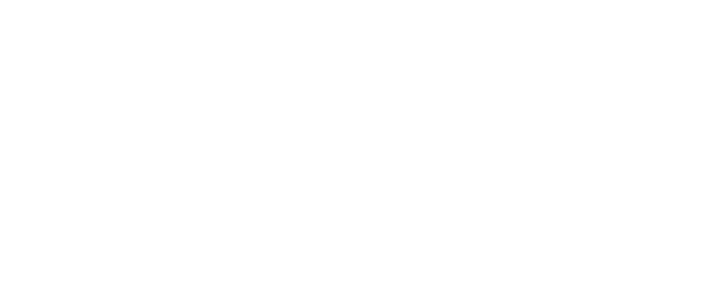
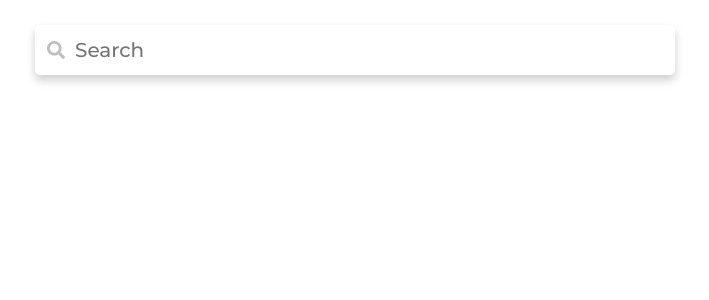
Before and after one commit to CristhianDaza/favorite-pokemon, a Vue app: page /pokemon-list in a window 1280 px wide. Shown: the top 300 px of the page, without its empty margins (285-994 px from the left). Built offline with nearby package versions, Linux system fonts and the light colour scheme.

Commit message:
Agregando input text

```diff
--- a/src/App.vue
+++ b/src/App.vue
@@ -1,5 +1,5 @@
 <template>
-  <div>
+  <div class="container">
     <router-view/>
   </div>
 </template>
--- a/src/assets/css/globalStyles.css
+++ b/src/assets/css/globalStyles.css
@@ -1,4 +1,10 @@
 @import url('https://fonts.googleapis.com/css2?family=Lato:wght@400;700&display=swap');
+
+* {
+    padding: 0;
+    margin: 0;
+    box-sizing: border-box;
+}
 
 body {
     font-family: 'Lato', sans-serif;
@@ -15,8 +21,8 @@
 }
 
 .icon {
-    height: 15px;
-    width: 15px;
+    height: 22px;
+    width: 22px;
     display: inline-block;
     padding: 5px;
     background-position: center;
@@ -31,6 +37,10 @@
     background-image: url('../img/icon/all.svg');
 }
 
+.icon-search {
+    background-image: url('../img/icon/search.svg');
+}
+
 .container {
     max-width: 50%;
     margin: 0 auto;
--- /dev/null
+++ b/src/components/UI/SearchInput.vue
@@ -0,0 +1,59 @@
+<template>
+<div class="control">
+  <input
+    type="text"
+    placeholder="Search"
+    class="input-icon"
+    @input="searchCharacter"
+  >
+  <span>
+    <i class="icon icon-search"></i>
+  </span>
+</div>
+</template>
+
+<script lang="ts">
+import { Component, Emit, Vue } from 'vue-property-decorator'
+
+@Component({
+  name: 'SearchInput'
+})
+export default class SearchInput extends Vue {
+  @Emit('search-character')
+  private searchCharacter (e: { target: { value: string } }): string {
+    return e.target.value
+  }
+}
+</script>
+
+<style scoped>
+  @import url('https://fonts.googleapis.com/css2?family=Montserrat:wght@500&display=swap');
+
+  .control {
+    position: relative;
+  }
+
+  input {
+    width: 100%;
+    height: 50px;
+    margin-top: 25px;
+    box-shadow: 0 5px 10px rgba(0, 0, 0, .2);
+    border-radius: 5px;
+    font-size: 20px;
+    border: none;
+    color: #353535;
+    font-weight: 500;
+    font-family: 'Montserrat', sans-serif;
+    padding-left: 40px;
+  }
+
+  input:focus-visible {
+    outline: none;
+  }
+
+  .icon-search {
+    position: absolute;
+    top: 39px;
+    left: 10px;
+  }
+</style>
--- a/src/components/UI/index.ts
+++ b/src/components/UI/index.ts
@@ -1,6 +1,7 @@
 import ActionButton from './ActionButton.vue'
 import HeroUnit from './HeroUnit.vue'
+import SearchInput from './SearchInput.vue'
 
-export { ActionButton, HeroUnit }
+export { ActionButton, HeroUnit, SearchInput }
 
 export default {}
--- a/src/router/index.ts
+++ b/src/router/index.ts
@@ -8,6 +8,11 @@
     path: '/',
     name: 'Home',
     component: () => import(/* webpackChunkName: "home" */ '../views/Home.vue')
+  },
+  {
+    path: '/pokemon-list',
+    name: 'PokemonList',
+    component: () => import(/* webpackChunkName: "pokemon-list" */ '../views/PokemonList.vue')
   }
 ]
 
--- a/src/views/Home.vue
+++ b/src/views/Home.vue
@@ -1,5 +1,5 @@
 <template>
-  <div class="container">
+  <div>
     <hero-image />
     <hero-unit
       :title="title"
@@ -30,7 +30,7 @@
   private textButton = 'Get started';
 
   private startApplication (): void {
-    console.log('click')
+    this.$router.push({ name: 'PokemonList' })
   }
 }
 </script>
--- /dev/null
+++ b/src/views/PokemonList.vue
@@ -0,0 +1,24 @@
+<template>
+  <div>
+    <search-input
+      @search-character="searchCharacter"
+    />
+  </div>
+</template>
+
+<script lang="ts">
+import { Component, Vue } from 'vue-property-decorator'
+import { SearchInput } from '../components/UI'
+
+@Component({
+  name: 'PokemonList',
+  components: {
+    SearchInput
+  }
+})
+export default class PokemonList extends Vue {
+  private searchCharacter (e: string): void {
+    console.log(e)
+  }
+}
+</script>
```
Also changed, not shown: src/assets/img/icon/Vector.png (deleted), src/assets/img/icon/search.svg (added).
